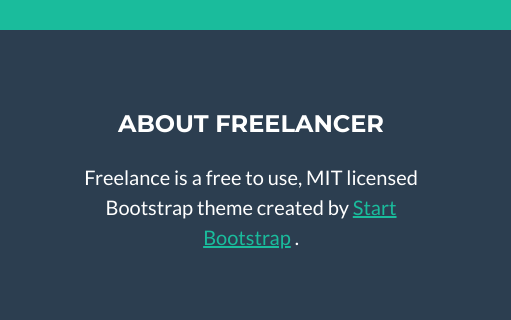
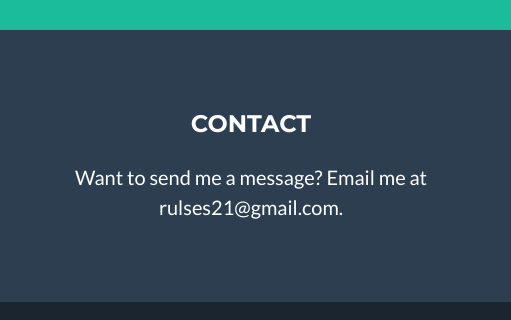
Before and after one commit to rulses/s25_portfolio, a plain HTML site: page startbootstrap-freelancer-gh-pages/index.html in a window 1280 px wide. Shown: the part 2091-2411 px from the top of the page, 769-1280 px from the left. Drawn offline with nearby package versions, Linux system fonts and the light colour scheme.

Commit message:
Update index.html

```diff
--- a/startbootstrap-freelancer-gh-pages/index.html
+++ b/startbootstrap-freelancer-gh-pages/index.html
@@ -295,12 +295,9 @@
           </div>
           <!-- Footer About Text-->
           <div class="col-lg-4">
-            <h4 class="text-uppercase mb-4">About Freelancer</h4>
+            <h4 class="text-uppercase mb-4">Contact</h4>
             <p class="lead mb-0">
-              Freelance is a free to use, MIT licensed Bootstrap theme created
-              by
-              <a href="http://startbootstrap.com">Start Bootstrap</a>
-              .
+              Want to send me a message? Email me at rulses21@gmail.com.
             </p>
           </div>
         </div>
```
